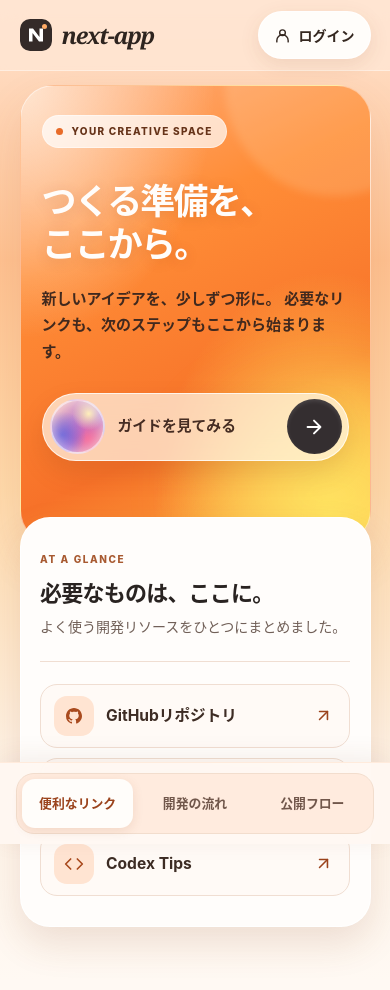
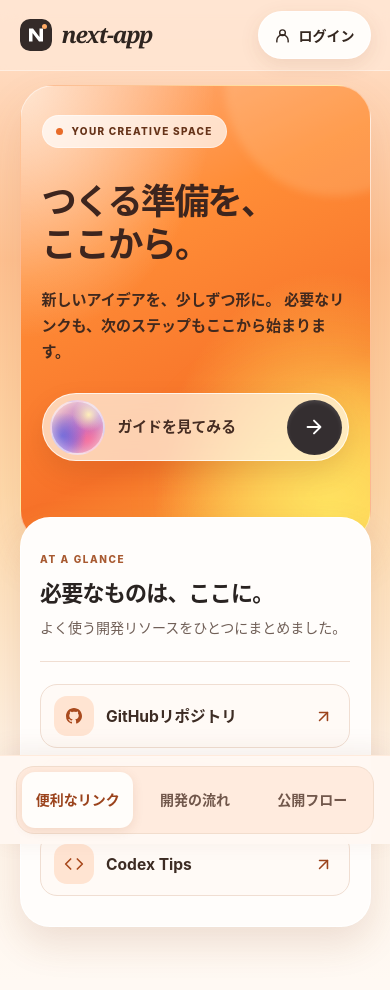
Before and after one commit to iwasaki-hub/next-app, a Next.js app: page / in a window 390 px wide. Shown: the top 990 px of the page. Built offline with nearby package versions, Linux system fonts and the light colour scheme.

Commit message:
fix: improve mobile contrast and scalable navigation (#8)

```diff
--- a/app/globals.css
+++ b/app/globals.css
@@ -35,8 +35,9 @@ body {
   width: 100%;
   max-width: 39rem;
   margin-inline: auto;
+  /* Reserve enough scroll room for a fixed tab bar, even when text is enlarged. */
   padding: 14px clamp(16px, 5vw, 28px)
-    calc(120px + env(safe-area-inset-bottom, 0px));
+    calc(9rem + env(safe-area-inset-bottom, 0px));
 }
 
 /* Frosted top navigation follows the reference's soft pill treatment. */
@@ -69,6 +70,7 @@ body {
   display: inline-flex;
   align-items: center;
   gap: 10px;
+  flex: 1 1 auto;
   min-width: 0;
   color: #2e241f;
   text-decoration: none;
@@ -76,11 +78,12 @@ body {
 
 .brand span {
   font-family: Georgia, "Times New Roman", serif;
-  font-size: clamp(23px, 5.8vw, 28px);
+  font-size: clamp(1.25rem, 5.8vw, 1.75rem);
   font-weight: 750;
   font-style: italic;
+  line-height: 1.15;
   letter-spacing: -0.055em;
-  white-space: nowrap;
+  overflow-wrap: anywhere;
 }
 
 .brand img {
@@ -108,15 +111,15 @@ body {
   align-items: center;
   justify-content: center;
   gap: 8px;
-  min-width: 106px;
-  min-height: 48px;
-  padding: 0 15px;
+  min-width: 6.625rem;
+  min-height: 3rem;
+  padding: 0 0.9375rem;
   border: 1px solid rgb(255 255 255 / 72%);
   border-radius: 999px;
   background: rgb(255 255 255 / 90%);
   box-shadow: 0 6px 20px rgb(132 63 27 / 11%);
   color: #352820;
-  font-size: 14px;
+  font-size: 0.875rem;
   font-weight: 760;
   cursor: pointer;
 }
@@ -209,14 +212,15 @@ body {
   background: #e86b28;
 }
 
+/* Dark warm ink stays readable across all four sunset-gradient stops.
+   A white title fell below WCAG 2.2 AA's 3:1 large-text contrast target. */
 .hero h1 {
   margin: 0;
-  color: #fffdfb;
-  font-size: clamp(35px, 8.5vw, 52px);
+  color: #3d251e;
+  font-size: clamp(2.2rem, 8.5vw, 3.25rem);
   font-weight: 840;
   line-height: 1.23;
   letter-spacing: -0.052em;
-  text-shadow: 0 2px 13px rgb(122 46 12 / 17%);
 }
 
 .hero h1 span {
@@ -284,7 +288,8 @@ body {
   min-width: 0;
   flex: 1;
   padding-left: 1px;
-  font-size: clamp(13px, 3.8vw, 16px);
+  font-size: clamp(0.8125rem, 3.8vw, 1rem);
+  overflow-wrap: anywhere;
   font-weight: 750;
   line-height: 1.3;
 }
@@ -460,14 +465,16 @@ body {
 }
 
 .guide-tab {
-  min-height: 49px;
-  padding-inline: 4px;
+  min-height: 3.5rem;
+  padding: 0.5rem 0.25rem;
   border-radius: 13px;
   color: #71574b;
-  font-size: clamp(11px, 3.3vw, 14px);
+  font-size: 0.875rem;
   font-weight: 750;
   line-height: 1.35;
   text-align: center;
+  text-wrap: balance;
+  overflow-wrap: anywhere;
   cursor: pointer;
 }
 
```
